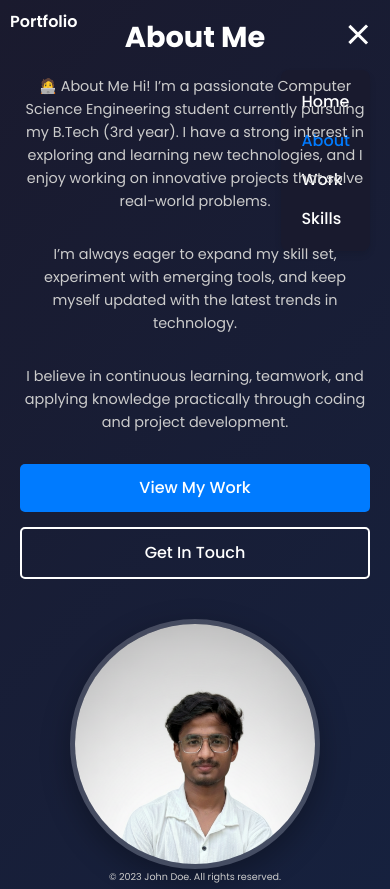
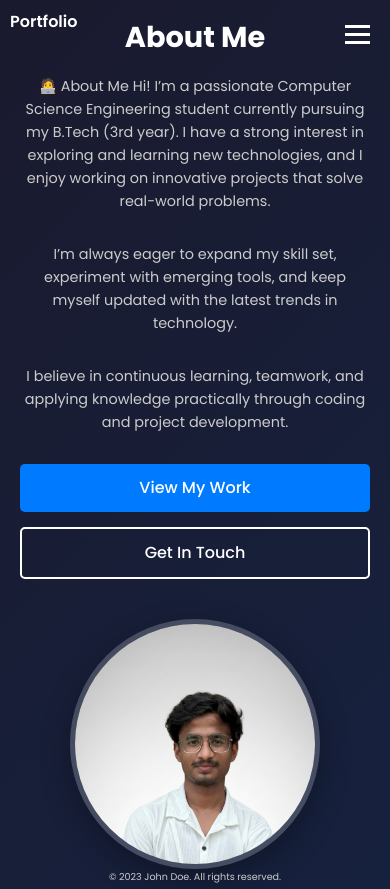
Before and after one commit to Manjeet94565/portfolio, an Angular app: page /about in a window 390 px wide. Built offline with nearby package versions, Linux system fonts and the light colour scheme.

Commit message:
Fix navbar toggle functionality: menu now starts closed and opens on click
- Set menuActive to false by default in all page components
- Toggle functionality preserved for hamburger menu button
- Improved mobile navigation UX across all pages

```diff
--- a/src/app/about/about.ts
+++ b/src/app/about/about.ts
@@ -8,7 +8,7 @@ import { RouterLink, RouterLinkActive } from '@angular/router';
   styleUrl: './about.css',
 })
 export class About {
-  menuActive = true;
+  menuActive = false;
 
   toggleMenu() {
     this.menuActive = !this.menuActive;
--- a/src/app/achiev/achiev.ts
+++ b/src/app/achiev/achiev.ts
@@ -9,7 +9,7 @@ import { CommonModule } from '@angular/common';
   styleUrl: './achiev.css',
 })
 export class Achiev {
-  menuActive = true;
+  menuActive = false;
 
   certificates = [
     {
--- a/src/app/contact/contact.ts
+++ b/src/app/contact/contact.ts
@@ -9,7 +9,7 @@ import { FormsModule } from '@angular/forms';
   styleUrl: './contact.css',
 })
 export class Contact {
-  menuActive = true;
+  menuActive = false;
 
   contact = {
     name: '',
--- a/src/app/events/events.ts
+++ b/src/app/events/events.ts
@@ -19,7 +19,7 @@ interface Event {
   styleUrl: './events.css',
 })
 export class Events {
-  menuActive = true;
+  menuActive = false;
   selectedEvent: Event | null = null;
 
   events: Event[] = [
--- a/src/app/experience/experience.ts
+++ b/src/app/experience/experience.ts
@@ -20,7 +20,7 @@ interface ExperienceItem {
   styleUrl: './experience.css',
 })
 export class Experience {
-  menuActive = true;
+  menuActive = false;
   selectedExperience: ExperienceItem | null = null;
 
   experiences: ExperienceItem[] = [
--- a/src/app/hackathon/hackathon.ts
+++ b/src/app/hackathon/hackathon.ts
@@ -19,7 +19,7 @@ interface HackathonEvent {
   styleUrl: './hackathon.css',
 })
 export class Hackathon {
-  menuActive = true;
+  menuActive = false;
   selectedEvent: HackathonEvent | null = null;
 
   hackathons: HackathonEvent[] = [
--- a/src/app/landing/landing.ts
+++ b/src/app/landing/landing.ts
@@ -8,7 +8,7 @@ import { RouterLink, RouterLinkActive } from '@angular/router';
   styleUrl: './landing.css',
 })
 export class Landing {
-  menuActive = true;
+  menuActive = false;
 
   toggleMenu() {
     this.menuActive = !this.menuActive;
--- a/src/app/project/project.ts
+++ b/src/app/project/project.ts
@@ -8,7 +8,7 @@ import { RouterLink, RouterLinkActive } from '@angular/router';
   styleUrl: './project.css',
 })
 export class Project {
-  menuActive = true;
+  menuActive = false;
 
   toggleMenu() {
     this.menuActive = !this.menuActive;
--- a/src/app/skils/skils.ts
+++ b/src/app/skils/skils.ts
@@ -8,7 +8,7 @@ import { RouterLink, RouterLinkActive } from '@angular/router';
   styleUrl: './skils.css',
 })
 export class Skils {
-  menuActive = true;
+  menuActive = false;
 
   technologies = [
     { name: 'Angular', logo: '/assets/Angular.png' },
```
